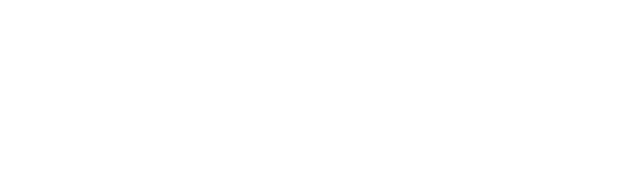
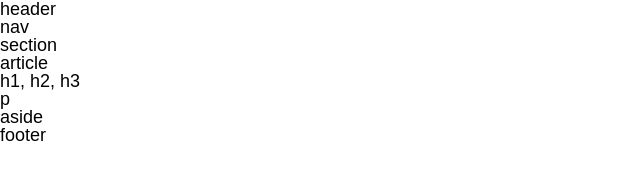
Before and after one commit to kfolkerth/HW-Wireframe, a plain HTML site: page index.html in a window 1280 px wide. Shown: the whole page, without its empty margins (0-640 px from the left). Drawn offline with Linux system fonts and the light colour scheme.

Commit message:
initial CSS in style.css

```diff
--- a/index.html
+++ b/index.html
@@ -7,7 +7,29 @@
         <meta charset="UTF-8">
         <title>Wireframe</title>
         <link rel="stylesheet" type="text/css" href="reset.css">
+        <link rel="stylesheet" type="text/css" href="style.css">
 
     </head>
 
+    <body>
+
+        <header>header</header>
+        <nav>nav</nav>
+
+        <section>
+            section
+
+            <article>
+                article
+                <h1>h1, h2, h3</h1>
+                <p>p</p>
+            </article>
+        </section>
+
+        <aside>aside</aside>
+
+        <footer>footer</footer>
+
+    </body>
+
 </html>
--- a/reset.css
+++ b/reset.css
@@ -0,0 +1,48 @@
+/* http://meyerweb.com/eric/tools/css/reset/
+   v2.0 | 20110126
+   License: none (public domain)
+*/
+
+html, body, div, span, applet, object, iframe,
+h1, h2, h3, h4, h5, h6, p, blockquote, pre,
+a, abbr, acronym, address, big, cite, code,
+del, dfn, em, img, ins, kbd, q, s, samp,
+small, strike, strong, sub, sup, tt, var,
+b, u, i, center,
+dl, dt, dd, ol, ul, li,
+fieldset, form, label, legend,
+table, caption, tbody, tfoot, thead, tr, th, td,
+article, aside, canvas, details, embed,
+figure, figcaption, footer, header, hgroup,
+menu, nav, output, ruby, section, summary,
+time, mark, audio, video {
+	margin: 0;
+	padding: 0;
+	border: 0;
+	font-size: 100%;
+	font: inherit;
+	vertical-align: baseline;
+}
+/* HTML5 display-role reset for older browsers */
+article, aside, details, figcaption, figure,
+footer, header, hgroup, menu, nav, section {
+	display: block;
+}
+body {
+	line-height: 1;
+}
+ol, ul {
+	list-style: none;
+}
+blockquote, q {
+	quotes: none;
+}
+blockquote:before, blockquote:after,
+q:before, q:after {
+	content: '';
+	content: none;
+}
+table {
+	border-collapse: collapse;
+	border-spacing: 0;
+}
--- a/style.css
+++ b/style.css
@@ -0,0 +1,5 @@
+
+body {
+    font-family: 'Arial', 'Helvetica Neue', Helvetica, sans-serif;
+    font-size: 18px;
+}
```
